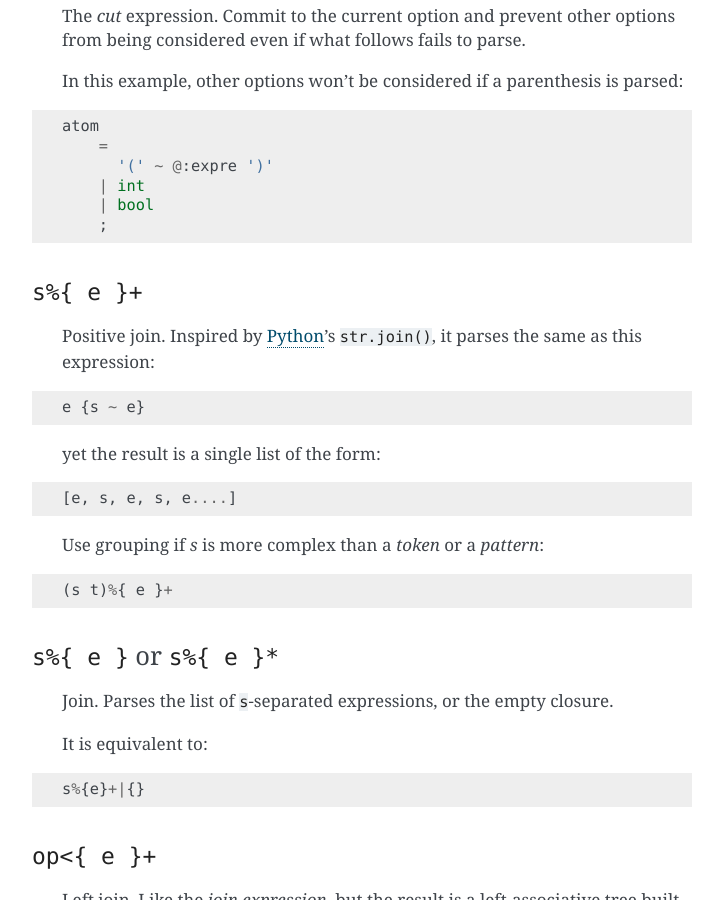
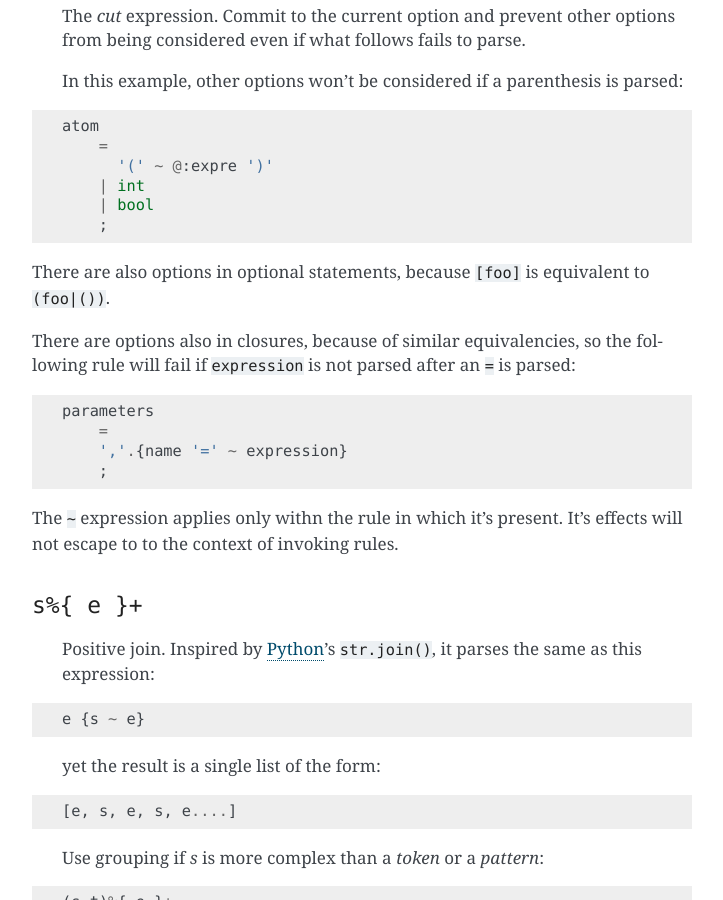
Before and after one commit to neogeny/TatSu, a Sphinx documentation site: the page built from docs/syntax.rst, in a window 1280 px wide and 900 px high, scrolled down 2063 px. Shown: the whole window, without its empty margins (388-1111 px from the left). Built offline with Sphinx 7.4.7, drawn with Linux system fonts in a browser that asks for light colours; pages that are not in the unit, such as notebooks, are missing from menus; the version number is read from the project's files by our own code.

Commit message:
[contexts][parsing] limit scope of cut expressions to the enclosing rule

```diff
--- a/CHANGELOG.rst
+++ b/CHANGELOG.rst
@@ -24,6 +24,8 @@
 * Make the ``->`` skip expression go over comments, and not log while skipping.
 * Patch problem with pickling ``FailedCut`` while running parsing in parallel.
 * Optimize model pickling and parallel processing detains to reduce runtime and memory use with ``parproc``
+* Add a representation of ``~`` cut expressions to parse traces
+* The effects of the ``~`` cut expression are now local to the rule in which they are present. Allowing cuts to escape a rule is sometimes useful, but may lead to grammar bugs that are difficult to resolve.
 
 
 `5.7.3`_ @ 2021-12-20
--- a/README.rst
+++ b/README.rst
@@ -45,7 +45,7 @@
 |TatSu| is a tool that takes grammars in a variation of `EBNF`_ as input, and
 outputs `memoizing`_ (`Packrat`_) `PEG`_ parsers in `Python`_.
 
-Why use a PEG_ parser? Because `regularn languages`_ (those parsable with Python's ``re`` package) *"cannot count"*. Any language with nested structures or with balancing of demarcatiors requires more than regular expressions to be parsed.
+Why use a PEG_ parser? Because `regular languages`_ (those parsable with Python's ``re`` package) *"cannot count"*. Any language with nested structures or with balancing of demarcatiors requires more than regular expressions to be parsed.
 
 |TatSu| can compile a grammar stored in a string into a
 ``tatsu.grammars.Grammar`` object that can be used to parse any given
--- a/docs/syntax.rst
+++ b/docs/syntax.rst
@@ -117,6 +117,20 @@
             | int
             | bool
             ;
+
+There are also options in optional statements, because ``[foo]`` is equivalent to
+``(foo|())``.
+
+There are options also in closures, because of similar equivalencies, so the following rule will fail if ``expression`` is not parsed after an ``=`` is parsed:
+
+.. code::
+
+        parameters
+            =
+            ','.{name '=' ~ expression}
+            ;
+
+The ``~`` expression applies only withn the rule in which it's present. It's effects will not escape to to the context of invoking rules.
 
 
 ``s%{ e }+``
```
Also changed, not shown: README.md (+1 -1 lines), 1 other file.
